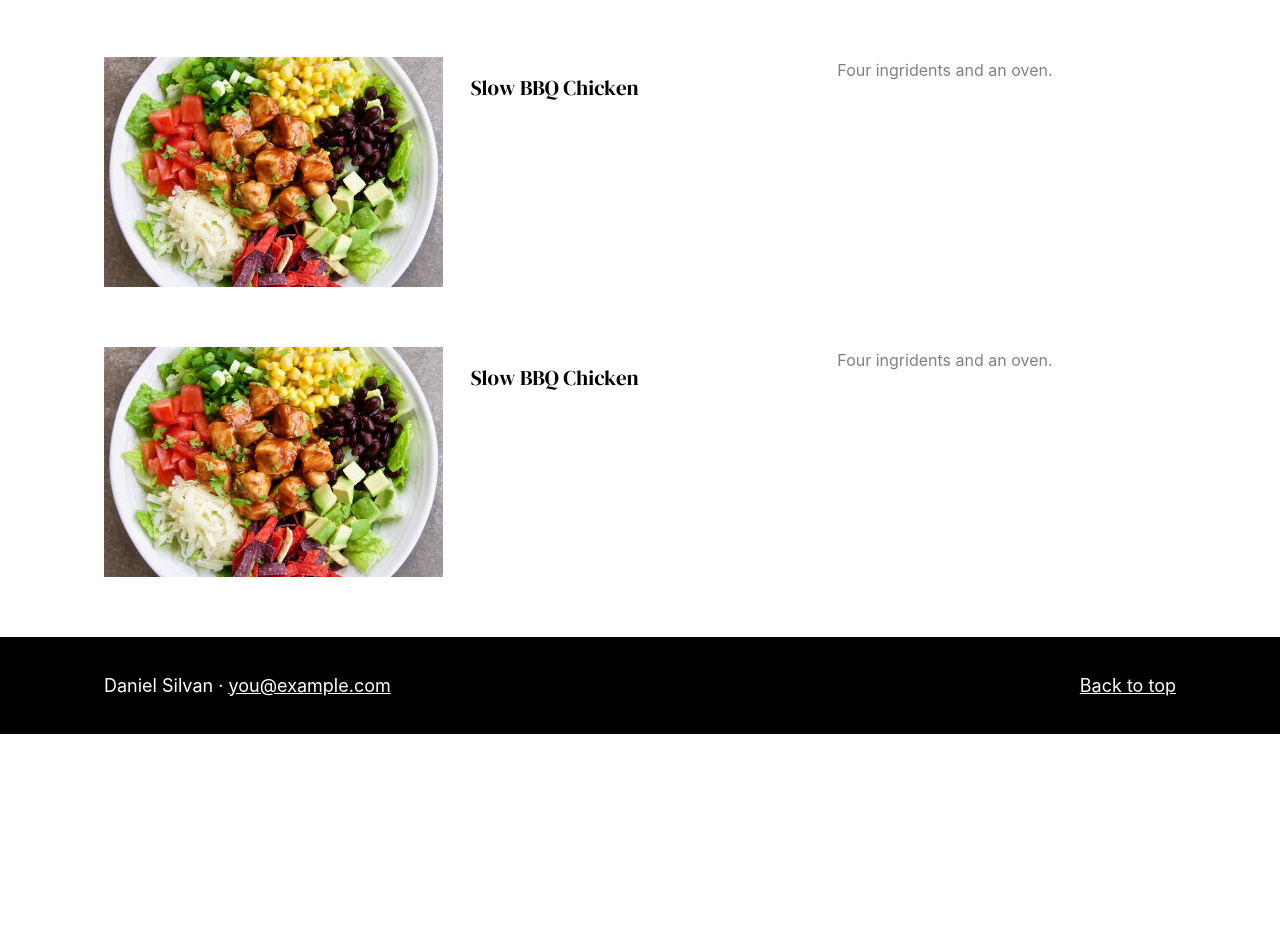
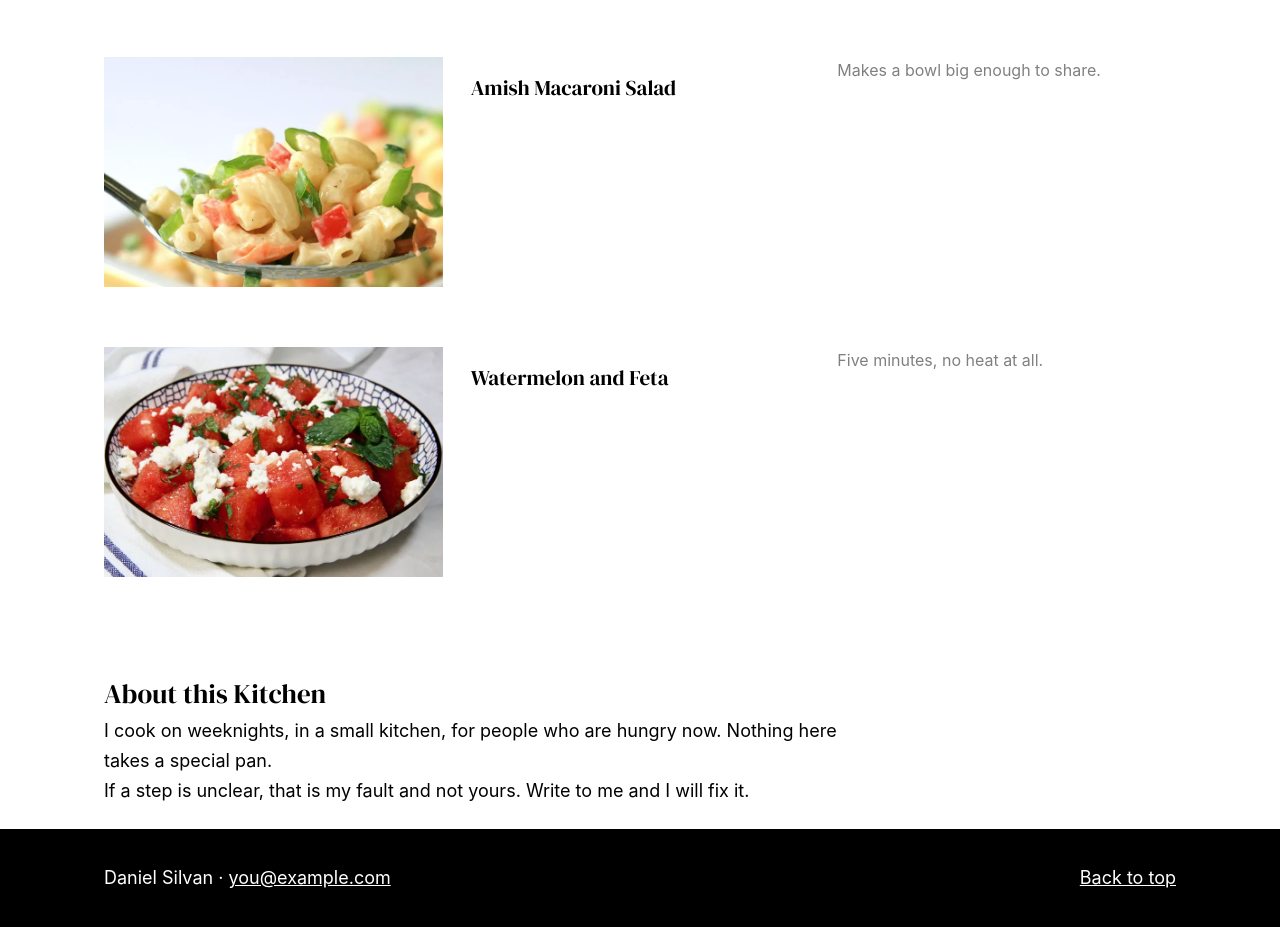
Before and after one commit to Dan15464/practice-4-DanielSilvan, a plain HTML site: page index.html in a window 1280 px wide. Shown: the part 946-1873 px from the top of the page. Before the commit the page ends 1680 px from the top, so only its background shows below. Drawn offline with Linux system fonts and the light colour scheme.

Commit message:
below cards

```diff
--- a/index.html
+++ b/index.html
@@ -64,17 +64,23 @@
         </article>
 
         <article class="card">
-            <img src="/images/bbq-chicken-card.jpeg" alt="BBQ chicken thighs">
-            <h3>Slow BBQ Chicken</h3>
-            <p>Four ingridents and an oven.</p>
+            <img src="/images/amish-macaroni-salad-card.webp" alt="A Bowl of macaroni salad">
+            <h3>Amish Macaroni Salad</h3>
+            <p>Makes a bowl big enough to share.</p>
         </article>
 
         <article class="card">
-            <img src="/images/bbq-chicken-card.jpeg" alt="BBQ chicken thighs">
-            <h3>Slow BBQ Chicken</h3>
-            <p>Four ingridents and an oven.</p>
+            <img src="/images/Watermelon-salad-card.webp" alt="Watermelon with feta and mint">
+            <h3>Watermelon and Feta</h3>
+            <p>Five minutes, no heat at all.</p>
         </article>
 
+    </section>
+
+    <section class="section-head" id="about">
+        <h2>About this Kitchen</h2>
+        <p>I cook on weeknights, in a small kitchen, for people who are hungry now. Nothing here takes a special pan.</p>
+        <p>If a step is unclear, that is my fault and not yours. Write to me and I will fix it.</p>
     </section>
 
 </main>
```
